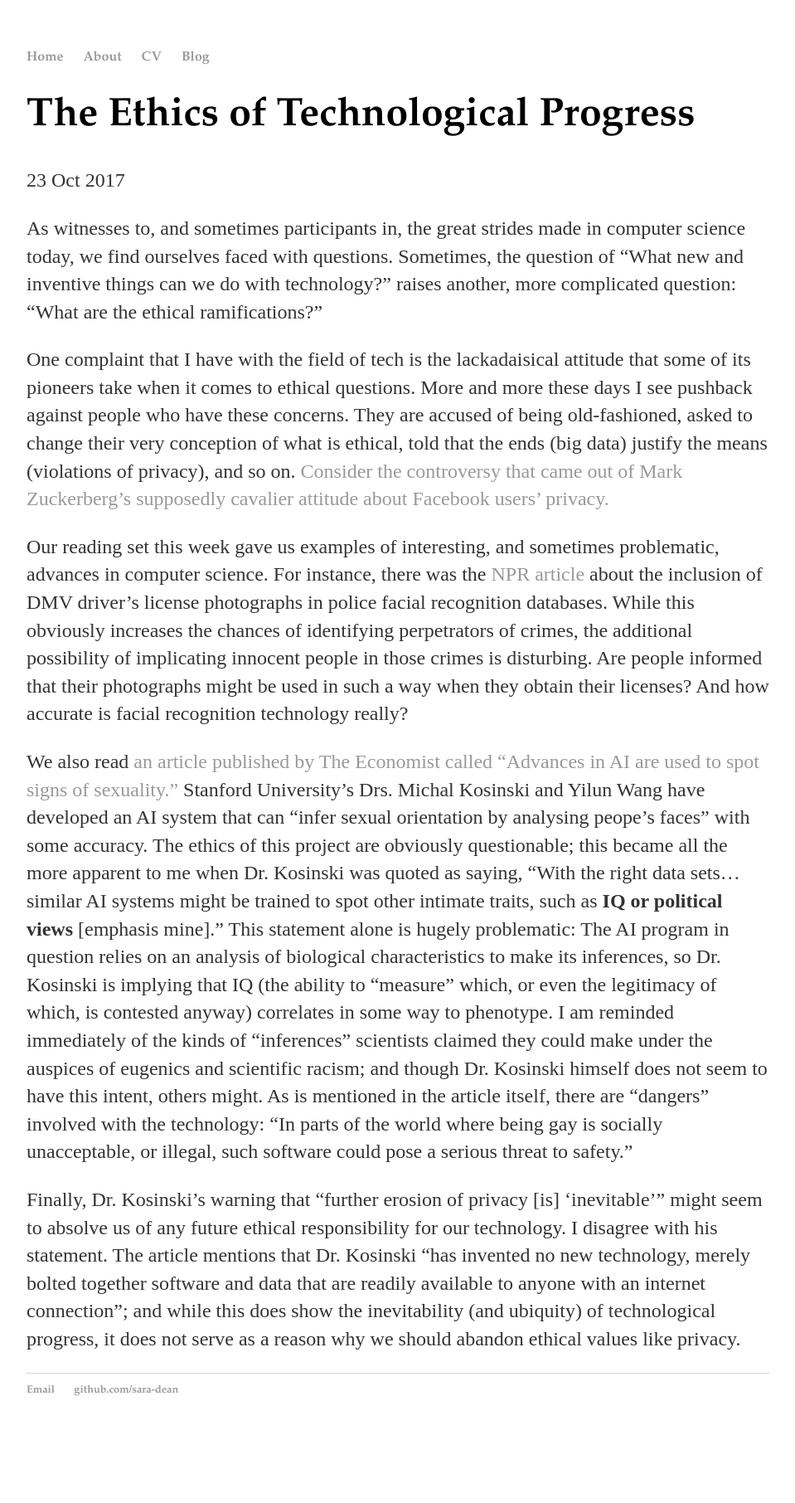
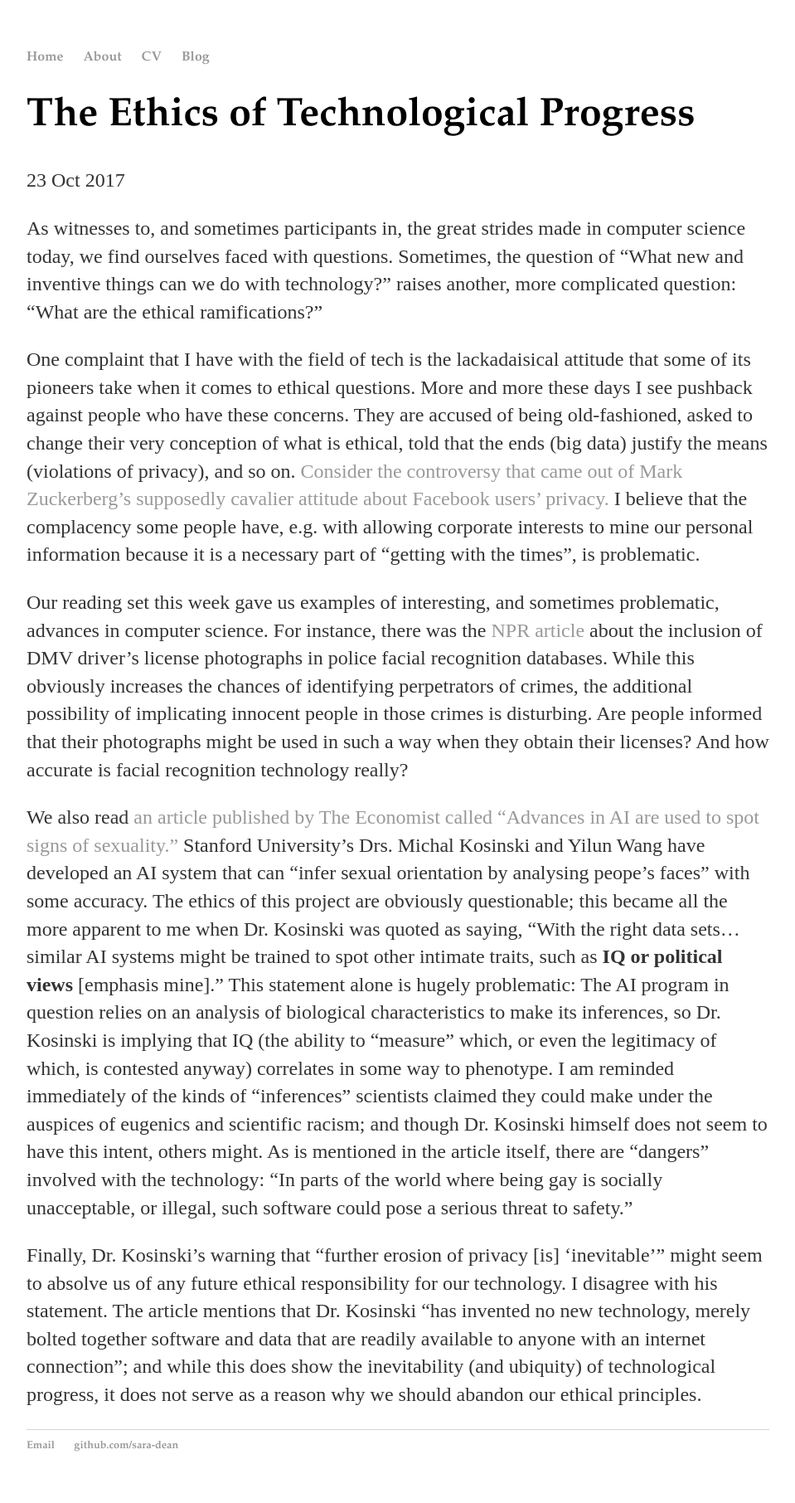
Before and after one commit to sara-dean/sara-dean.github.io, a Jekyll site: the page built from _posts/2017-10-23-technology-ethics.md, in a window 1280 px wide. Shown: the whole page at 83% size, without its empty margins (160-1119 px from the left). Built offline with Jekyll 4.4.1, drawn with Linux system fonts in a browser that asks for light colours; before the commit the page ends 1745 px from its top, so only the background shows below that.

Commit message:
Update 2017-10-23-technology-ethics.md

```diff
--- a/_posts/2017-10-23-technology-ethics.md
+++ b/_posts/2017-10-23-technology-ethics.md
@@ -5,10 +5,10 @@ date: 2017-10-23
 ---
 As witnesses to, and sometimes participants in, the great strides made in computer science today, we find ourselves faced with questions. Sometimes, the question of "What new and inventive things can we do with technology?" raises another, more complicated question: "What are the ethical ramifications?"
 
-One complaint that I have with the field of tech is the lackadaisical attitude that some of its pioneers take when it comes to ethical questions. More and more these days I see pushback against people who have these concerns. They are accused of being old-fashioned, asked to change their very conception of what is ethical, told that the ends (big data) justify the means (violations of privacy), and so on. <a href="https://www.huffingtonpost.com/2010/04/29/zuckerberg-privacy-stance_n_556679.html">Consider the controversy that came out of Mark Zuckerberg's supposedly cavalier attitude about Facebook users' privacy.</a>
+One complaint that I have with the field of tech is the lackadaisical attitude that some of its pioneers take when it comes to ethical questions. More and more these days I see pushback against people who have these concerns. They are accused of being old-fashioned, asked to change their very conception of what is ethical, told that the ends (big data) justify the means (violations of privacy), and so on. <a href="https://www.huffingtonpost.com/2010/04/29/zuckerberg-privacy-stance_n_556679.html">Consider the controversy that came out of Mark Zuckerberg's supposedly cavalier attitude about Facebook users' privacy.</a> I believe that the complacency some people have, e.g. with allowing corporate interests to mine our personal information because it is a necessary part of "getting with the times", is problematic.
 
 Our reading set this week gave us examples of interesting, and sometimes problematic, advances in computer science. For instance, there was the <a href="http://www.npr.org/2016/10/23/499042369/police-facial-recognition-databases-log-about-half-of-americans">NPR article</a>  about the inclusion of DMV driver's license photographs in police facial recognition databases. While this obviously increases the chances of identifying perpetrators of crimes, the additional possibility of implicating innocent people in those crimes is disturbing. Are people informed that their photographs might be used in such a way when they obtain their licenses? And how accurate is facial recognition technology really?
 
 We also read <a href="https://www.economist.com/news/science-and-technology/21728614-machines-read-faces-are-coming-advances-ai-are-used-spot-signs">an article published by The Economist called "Advances in AI are used to spot signs of sexuality."</a> Stanford University's Drs. Michal Kosinski and Yilun Wang have developed an AI system that can "infer sexual orientation by analysing peope's faces" with some accuracy. The ethics of this project are obviously questionable; this became all the more apparent to me when Dr. Kosinski was quoted as saying, "With the right data sets…similar AI systems might be trained to spot other intimate traits, such as <b>IQ or political views</b> [emphasis mine]." This statement alone is hugely problematic: The AI program in question relies on an analysis of biological characteristics to make its inferences, so Dr. Kosinski is implying that IQ (the ability to "measure" which, or even the legitimacy of which, is contested anyway) correlates in some way to phenotype. I am reminded immediately of the kinds of "inferences" scientists claimed they could make under the auspices of eugenics and scientific racism; and though Dr. Kosinski himself does not seem to have this intent, others might. As is mentioned in the article itself, there are "dangers" involved with the technology: "In parts of the world where being gay is socially unacceptable, or illegal, such software could pose a serious threat to safety."
 
-Finally, Dr. Kosinski's warning that "further erosion of privacy [is] 'inevitable'" might seem to absolve us of any future ethical responsibility for our technology. I disagree with his statement. The article mentions that Dr. Kosinski "has invented no new technology, merely bolted together software and data that are readily available to anyone with an internet connection"; and while this does show the inevitability (and ubiquity) of technological progress, it does not serve as a reason why we should abandon ethical values like privacy.
+Finally, Dr. Kosinski's warning that "further erosion of privacy [is] 'inevitable'" might seem to absolve us of any future ethical responsibility for our technology. I disagree with his statement. The article mentions that Dr. Kosinski "has invented no new technology, merely bolted together software and data that are readily available to anyone with an internet connection"; and while this does show the inevitability (and ubiquity) of technological progress, it does not serve as a reason why we should abandon our ethical principles.
```
